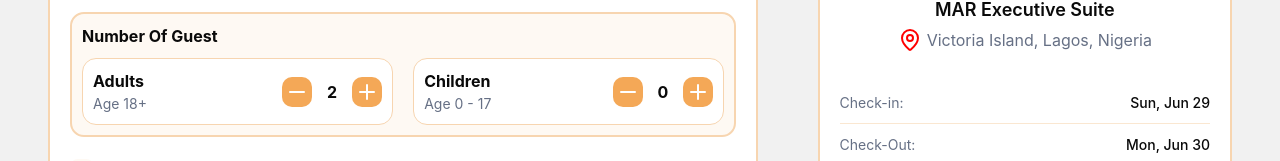
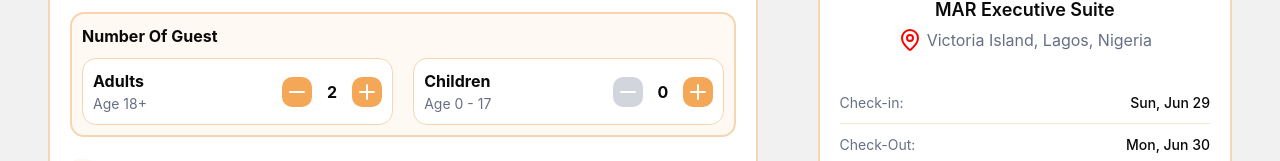
Before and after one commit to MAR-ABU-PROJECTS/Booking-System, a Next.js app in the folder frontend/: page /booking in a window 1280 px wide. Shown: the part 329-490 px from the top of the page. Built offline with nearby package versions, Linux system fonts and the light colour scheme.

Commit message:
made new changes on the button

```diff
--- a/frontend/src/app/booking/page.tsx
+++ b/frontend/src/app/booking/page.tsx
@@ -92,7 +92,7 @@ const page = () => {
         background: "#12B76A",
         color: "#ffffff",
         fontFamily: "Sora, sans-serif",
-        fontSize: "14px",
+        fontSize: "18px",
         fontWeight: "600",
         borderRadius: "8px",
         textTransform: "capitalize",
@@ -118,7 +118,7 @@ const page = () => {
         background: "#12B76A",
         color: "#ffffff",
         fontFamily: "Sora, sans-serif",
-        fontSize: "14px",
+        fontSize: "18px",
         fontWeight: "600",
         borderRadius: "8px",
         textTransform: "capitalize",
@@ -285,8 +285,14 @@ const page = () => {
                       </div>
                       <div className="flex justify-center items-center gap-[15px]">
                         <div
-                          className="p-[3px] rounded-lg bg-[#F4A857] cursor-pointer"
-                          onClick={handleAdultDecrement}
+                          className={`p-[3px] rounded-lg ${
+                            adultCount === 0
+                              ? "bg-gray-300 cursor-not-allowed"
+                              : "bg-[#F4A857] cursor-pointer"
+                          }`}
+                          onClick={
+                            adultCount === 0 ? undefined : handleAdultDecrement
+                          }
                         >
                           <Minus color="#FFF" />
                         </div>
@@ -306,8 +312,14 @@ const page = () => {
                       </div>
                       <div className="flex justify-center items-center gap-[15px]">
                         <div
-                          className="p-[3px] rounded-lg bg-[#F4A857] cursor-pointer"
-                          onClick={handleChildDecrement}
+                          className={`p-[3px] rounded-lg ${
+                            childCount === 0
+                              ? "bg-gray-300 cursor-not-allowed"
+                              : "bg-[#F4A857] cursor-pointer"
+                          }`}
+                          onClick={
+                            childCount === 0 ? undefined : handleChildDecrement
+                          }
                         >
                           <Minus color="#FFF" />
                         </div>
@@ -501,7 +513,9 @@ const page = () => {
                     </p>
 
                     <p className="text-[12px] text-[#667085]">
-                      Supported formats: JPG, PNG, PDF (Max 5MB)
+                      {fileName === "No file chosen"
+                        ? "Supported formats: JPG, PNG, PDF (Max 5MB)"
+                        : "Click to change file"}
                     </p>
 
                     <input
```
